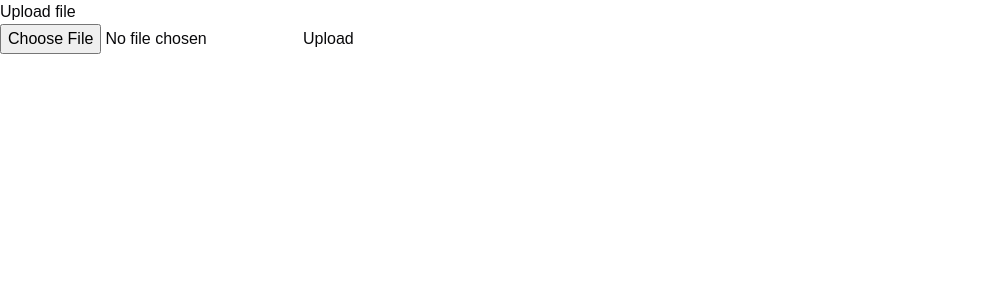
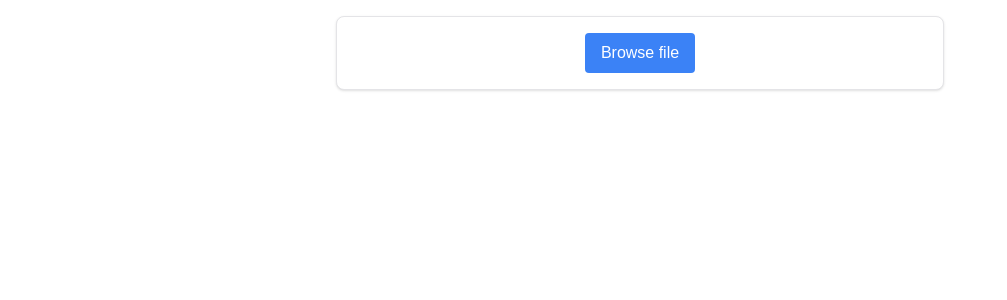
Before and after one commit to AchinthaHarshamal/app-quz, a Next.js app in the folder qz_app/: page / in a window 1280 px wide. Shown: the top 300 px of the page, without its empty margins (0-1007 px from the left). Built offline with nearby package versions, Linux system fonts and the light colour scheme.

Commit message:
improve ui of home page

```diff
--- a/qz_app/app/compenents/quizCard.tsx
+++ b/qz_app/app/components/quizCard.tsx
@@ -2,8 +2,8 @@ import { useState } from "react";
 import { Question } from "@/types/questions";
 import { cn } from "@/lib/utils";
 import { Button } from "@/components/ui/button";
-import { Card, CardContent, CardFooter, CardHeader, CardTitle } from "@/components/ui/card";
-import { Check, Circle } from "lucide-react";
+import { Card, CardContent, CardHeader, CardTitle } from "@/components/ui/card";
+import { Circle } from "lucide-react";
 
 interface QuizCardProps {
   question: Question;
@@ -19,17 +19,19 @@ const QuizCard: React.FC<QuizCardProps> = ({ question }) => {
   };
 
   return (
-    <Card className={cn("w-[0.5fr]", { "bg-green-500": isCorrect })}>
+    <Card className={cn("w-full", { "border-green-500": isCorrect })}>
       <CardHeader>
         <CardTitle>{question.problem}</CardTitle>
       </CardHeader>
       <CardContent>
-        <div key={1} className="mb-4 grid grid-cols-[1fr] items-start pb-4 last:mb-0 last:pb-0">
+        <div key={1} className="flex flex-col w-full">
           {question.answers.map((answer, index) => (
             <Button
               key={index}
               variant="ghost"
-              className="w-full space-y-1 justify-start"
+              className={cn("w-full space-y-1 justify-start", {
+                "bg-green-500": isCorrect && index === question.correctAnswer,
+              })}
               onClick={() => handleAnswerClick(index)}
             >
               <Circle />
@@ -38,11 +40,6 @@ const QuizCard: React.FC<QuizCardProps> = ({ question }) => {
           ))}
         </div>
       </CardContent>
-      <CardFooter>
-        <Button className="w-full">
-          <Check /> Mark all as read
-        </Button>
-      </CardFooter>
     </Card>
   );
 };
--- a/qz_app/app/page.tsx
+++ b/qz_app/app/page.tsx
@@ -1,11 +1,20 @@
 "use client";
 import uploadFile from "@/actions/uploadFile";
 import { useState } from "react";
-import QuizCard from "./compenents/quizCard";
+import QuizCard from "./components/quizCard";
 import { Question } from "@/types/questions";
+import { Button } from "@/components/ui/button";
 
 export default function Home() {
   const [result, setResult] = useState<Question[]>([]);
+  const [fileName, setFileName] = useState("");
+
+  const handleFileChange = (event: React.ChangeEvent<HTMLInputElement>) => {
+    if (event.target.files && event.target.files.length > 0) {
+      setFileName(event.target.files[0].name);
+    }
+  };
+
   const handleSubmit = async (e: React.FormEvent<HTMLFormElement>) => {
     e.preventDefault();
     const formData = new FormData(e.currentTarget);
@@ -19,21 +28,31 @@ export default function Home() {
   };
 
   return (
-    <div>
-      <h1>Upload file</h1>
-      <form onSubmit={handleSubmit}>
-        <input type="file" name="file" />
-        <button type="submit" value="Upload">
+    <div className="container relative mx-auto my-4 flex flex-col items-start gap-2">
+      <section className="mx-auto px-4 w-full md:w-2/3 lg:w-1/2">
+        <div className="rounded-lg border bg-background shadow p-4 flex flex-col gap-2 items-center">
+          <form onSubmit={handleSubmit} className="flex flex-col items-center gap-2 align">
+            <input type="file" name="file" id="fileInput" className="hidden" onChange={handleFileChange} />
+            <label htmlFor="fileInput" className="w-full cursor-pointer bg-blue-500 text-white py-2 px-4 rounded">
+              Browse file
+            </label>
+            {fileName && <p className="text-gray-500 mt-2">{fileName}</p>}
+            {fileName && <Button type="submit" value="Upload" className="">
               Upload
-        </button>
+            </Button>}
           </form>
-      <div>
+        </div>
+      </section>
+
+      <section className="mx-auto px-4 w-full md:w-4/5">
+        <div className="flex flex-col gap-2">
           {result.map((question, index) => (
             <div key={index}>
               <QuizCard question={question}></QuizCard>
             </div>
           ))}
         </div>
+      </section>
     </div>
   );
 }
```
Lines whose indentation alone changed are shown as unchanged.
